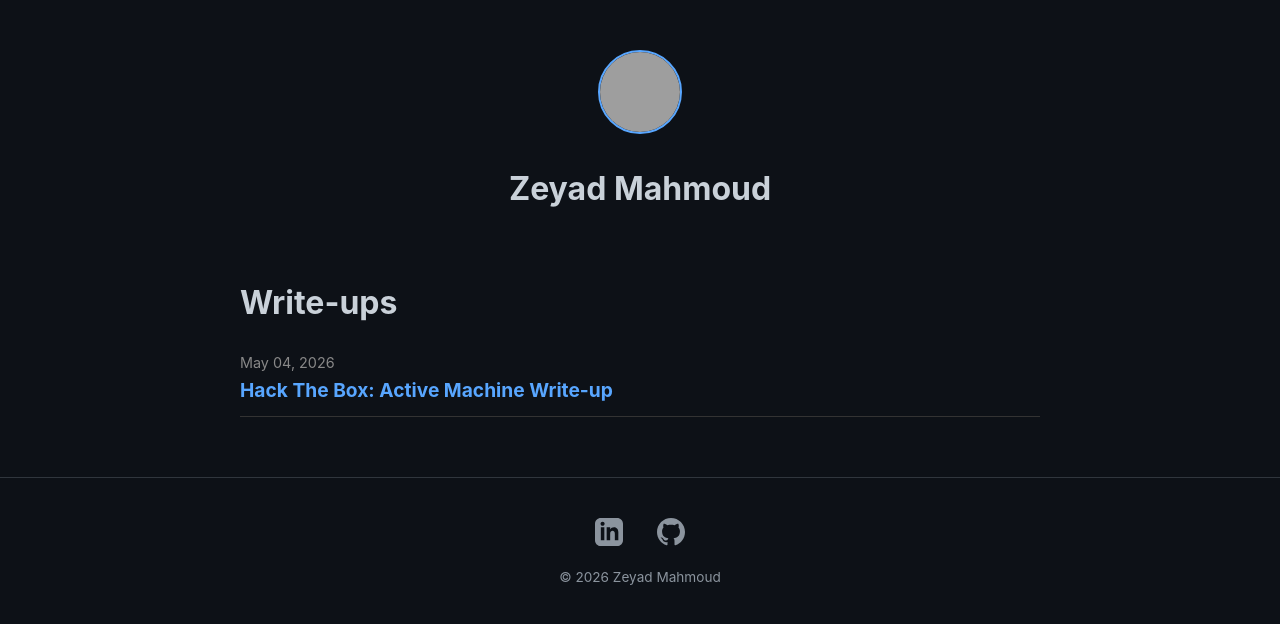
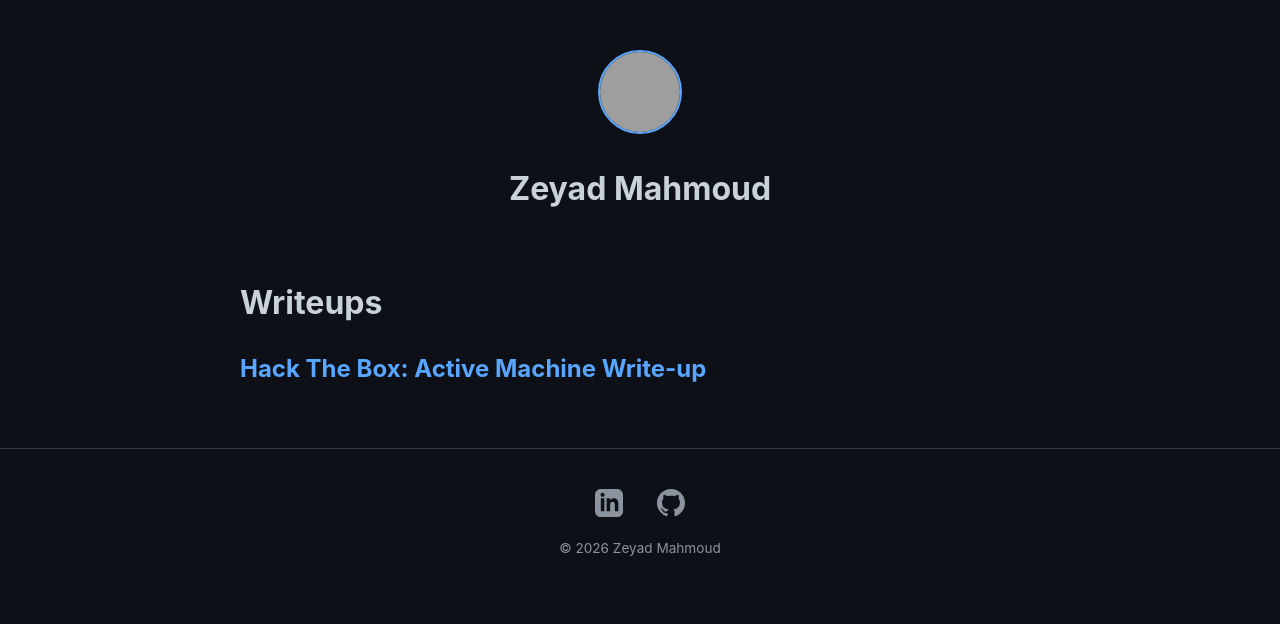
Before and after one commit to zeyad-mahmoud7/zeyad-mahmoud7.github.io, a Jekyll site: the page built from index.md, in a window 1280 px wide. Shown: the top 624 px of the page. Built offline with Jekyll 4.4.1, drawn with Linux system fonts in a browser that asks for light colours; our own code applies the rules of GitHub Pages for plain Markdown files; grey boxes are pictures that could not be loaded.

Commit message:
Update index.md

```diff
--- a/index.md
+++ b/index.md
@@ -1,17 +1,19 @@
 ---
 layout: default
+title: Home
 ---
 
-# Write-ups
+<div class="container">
+  <h1 class="page-title">Writeups</h1>
 
-<ul class="post-list" style="list-style: none; padding: 0;">
-  {% for post in site.posts %}
-    <li style="margin-bottom: 20px; border-bottom: 1px solid #333; padding-bottom: 10px;">
-      <span style="color: #888; font-size: 0.9em;">{{ post.date | date: "%B %d, %Y" }}</span>
-      <br>
-      <a href="{{ post.url | relative_url }}" style="text-decoration: none; font-size: 1.2em; font-weight: bold; color: #58a6ff;">
-        {{ post.title | escape }}
+  <div class="posts-grid">
+    {% for post in site.posts %}
+      <a href="{{ post.url }}" class="post-card">
+        {% if post.image %}
+          <img src="{{ post.image }}" alt="thumbnail">
+        {% endif %}
+        <h2>{{ post.title }}</h2>
       </a>
-    </li>
-  {% endfor %}
-</ul>
+    {% endfor %}
+  </div>
+</div>
```
